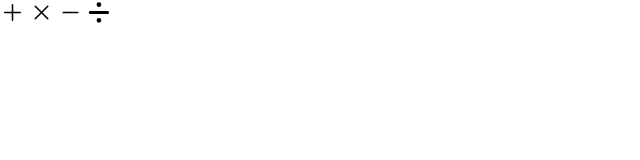
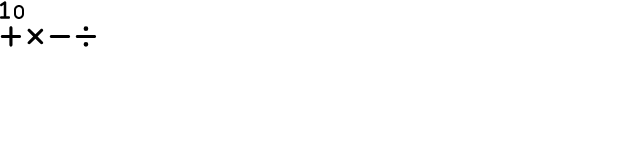
Before and after one commit to kaeycer/CODSOFT-, a plain HTML site: page Calculator/index.html in a window 1280 px wide. Shown: the whole page, without its empty margins (0-640 px from the left). Drawn offline with Linux system fonts and the light colour scheme.

Commit message:
created a file for svg's

```diff
--- a/Calculator/index.html
+++ b/Calculator/index.html
@@ -21,29 +21,49 @@
 
         <!-- Buttons -->
         <section class="buttons">
-            <div class="numbers"></div>
+            <div class="numbers">
+                <span>
+
+                </span>
+
+                <span>
+
+                </span>
+
+                <span></span>
+
+                <span></span>
+
+                <span></span>
+
+                <span></span>
+
+                <span></span>
+
+                <span></span>
+
+                <span></span>
+
+                <span></span>
+
+                <span>
+                    <svg xmlns="http://www.w3.org/2000/svg" height="20px" viewBox="0 0 256 512"><!--!Font Awesome Free 6.5.1 by @fontawesome - https://fontawesome.com License - https://fontawesome.com/license/free Copyright 2024 Fonticons, Inc.--><path d="M160 64c0-11.8-6.5-22.6-16.9-28.2s-23-5-32.8 1.6l-96 64C-.5 111.2-4.4 131 5.4 145.8s29.7 18.7 44.4 8.9L96 123.8V416H32c-17.7 0-32 14.3-32 32s14.3 32 32 32h96 96c17.7 0 32-14.3 32-32s-14.3-32-32-32H160V64z"/></svg>
+                </span>
+
+                <span>
+                    <svg xmlns="http://www.w3.org/2000/svg" height="16" width="10" viewBox="0 0 320 512"><!--!Font Awesome Free 6.5.1 by @fontawesome - https://fontawesome.com License - https://fontawesome.com/license/free Copyright 2024 Fonticons, Inc.--><path d="M0 192C0 103.6 71.6 32 160 32s160 71.6 160 160V320c0 88.4-71.6 160-160 160S0 408.4 0 320V192zM160 96c-53 0-96 43-96 96V320c0 53 43 96 96 96s96-43 96-96V192c0-53-43-96-96-96z"/></svg>
+                </span>
+            </div>
 
             <div class="operands">
-                <span class="plus">
-                    <svg xmlns="http://www.w3.org/2000/svg" height="25px" fill="none" viewBox="0 0 24 24" stroke-width="1.5" stroke="currentColor" class="w-6 h-6">
-                        <path stroke-linecap="round" stroke-linejoin="round" d="M12 4.5v15m7.5-7.5h-15" />
-                    </svg>
-                </span>
+                <svg xmlns="http://www.w3.org/2000/svg" height="25px" viewBox="0 0 448 512"><!--!Font Awesome Free 6.5.1 by @fontawesome - https://fontawesome.com License - https://fontawesome.com/license/free Copyright 2024 Fonticons, Inc.--><path d="M256 80c0-17.7-14.3-32-32-32s-32 14.3-32 32V224H48c-17.7 0-32 14.3-32 32s14.3 32 32 32H192V432c0 17.7 14.3 32 32 32s32-14.3 32-32V288H400c17.7 0 32-14.3 32-32s-14.3-32-32-32H256V80z"/></svg>
 
-                <span class="multiplication">
-                    <svg xmlns="http://www.w3.org/2000/svg" height="25px" fill="none" viewBox="0 0 24 24" stroke-width="1.5" stroke="currentColor" class="w-6 h-6">
-                        <path stroke-linecap="round" stroke-linejoin="round" d="M6 18 18 6M6 6l12 12" />
-                    </svg>
-                </span>
+                <svg xmlns="http://www.w3.org/2000/svg" height="25px" viewBox="0 0 384 512"><!--!Font Awesome Free 6.5.1 by @fontawesome - https://fontawesome.com License - https://fontawesome.com/license/free Copyright 2024 Fonticons, Inc.--><path d="M342.6 150.6c12.5-12.5 12.5-32.8 0-45.3s-32.8-12.5-45.3 0L192 210.7 86.6 105.4c-12.5-12.5-32.8-12.5-45.3 0s-12.5 32.8 0 45.3L146.7 256 41.4 361.4c-12.5 12.5-12.5 32.8 0 45.3s32.8 12.5 45.3 0L192 301.3 297.4 406.6c12.5 12.5 32.8 12.5 45.3 0s12.5-32.8 0-45.3L237.3 256 342.6 150.6z"/></svg>
 
-                <span class="minus">
-                    <svg xmlns="http://www.w3.org/2000/svg" height="25px" fill="none" viewBox="0 0 24 24" stroke-width="1.5" stroke="currentColor" class="w-6 h-6">
-                        <path stroke-linecap="round" stroke-linejoin="round" d="M5 12h14" />
-                    </svg>
-                </span>
+                <svg xmlns="http://www.w3.org/2000/svg" height="25px" viewBox="0 0 448 512"><!--!Font Awesome Free 6.5.1 by @fontawesome - https://fontawesome.com License - https://fontawesome.com/license/free Copyright 2024 Fonticons, Inc.--><path d="M432 256c0 17.7-14.3 32-32 32L48 288c-17.7 0-32-14.3-32-32s14.3-32 32-32l352 0c17.7 0 32 14.3 32 32z"/></svg>
 
                 <span class="division">
-                    <svg xmlns="http://www.w3.org/2000/svg"  height="25px" stroke-width="1.5"  viewBox="0 0 448 512"><!--!Font Awesome Free 6.5.1 by @fontawesome - https://fontawesome.com License - https://fontawesome.com/license/free Copyright 2024 Fonticons, Inc.--><path d="M272 96a48 48 0 1 0 -96 0 48 48 0 1 0 96 0zm0 320a48 48 0 1 0 -96 0 48 48 0 1 0 96 0zM400 288c17.7 0 32-14.3 32-32s-14.3-32-32-32H48c-17.7 0-32 14.3-32 32s14.3 32 32 32H400z"/></svg>
+                    <svg xmlns="http://www.w3.org/2000/svg"  height="25px" viewBox="0 0 448 512"><!--!Font Awesome Free 6.5.1 by @fontawesome - https://fontawesome.com License - https://fontawesome.com/license/free Copyright 2024 Fonticons, Inc.--><path d="M272 96a48 48 0 1 0 -96 0 48 48 0 1 0 96 0zm0 320a48 48 0 1 0 -96 0 48 48 0 1 0 96 0zM400 288c17.7 0 32-14.3 32-32s-14.3-32-32-32H48c-17.7 0-32 14.3-32 32s14.3 32 32 32H400z"/></svg>
                 </span>
             </div>
         </section>
```
Also changed, not shown: Calculator/icons.txt (added).
